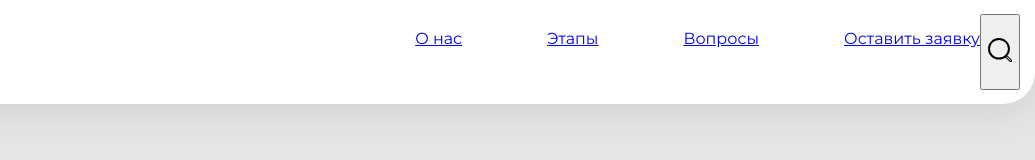
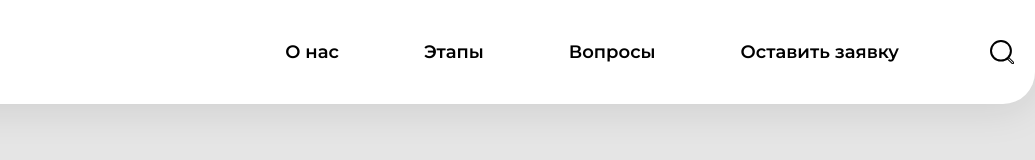
Before and after one commit to ev939393/euclid, a plain HTML site: page index.html in a window 1280 px wide. Shown: the full height of the page, 245-1280 px from the left. Drawn offline with Linux system fonts and the light colour scheme.

Commit message:
add header

```diff
--- a/styles/styles.css
+++ b/styles/styles.css
@@ -101,10 +101,73 @@ img {
 
 .header__container {
   display: flex;
+  align-items: center;
+  gap: 85px;
 }
 
 .header__logo {
   margin-right: auto;
+}
+
+.header__logo:focus {
+  outline: 2px solid var(--color-orange-peel);
+  outline-offset: 5px;
+}
+
+.nav__list {
+  display: flex;
+  gap: 85px;
+  list-style: none;
+}
+
+.nav__link {
+  position: relative;
+  color: var(--color-black);
+  font-size: 18px;
+  font-weight: 600;
+  text-decoration: none;
+}
+
+.nav__link:focus {
+  outline: 2px solid var(--color-orange-peel);
+  outline-offset: 5px;
+}
+
+.nav__link:active {
+  outline: none;
+  color: var(--color-christine);
+}
+
+.nav__link::after {
+  content: '';
+  position: absolute;
+  bottom: -6px;
+  left: 0;
+  width: 0;
+  height: 2px;
+  background-color: var(--color-orange-peel);
+  transition: width .2s;
+}
+
+.nav__link:focus::after {
+  background-color: transparent;
+}
+
+.nav__link:hover::after {
+  width: 100%;
+}
+
+.nav__link:active::after {
+  width: 100%;
+  background-color: var(--color-christine);
+}
+
+.search-btn {
+  display: flex;
+  justify-content: center;
+  align-items: center;
+  border: none;
+  background: none;
 }
 
 .search-btn__img {
@@ -112,10 +175,3 @@ img {
   height: 24px;
   stroke: var(--color-black);
 }
-
-.nav__list {
-  display: flex;
-  gap: 85px;
-  text-decoration: none;
-  list-style: none;
-}
```
